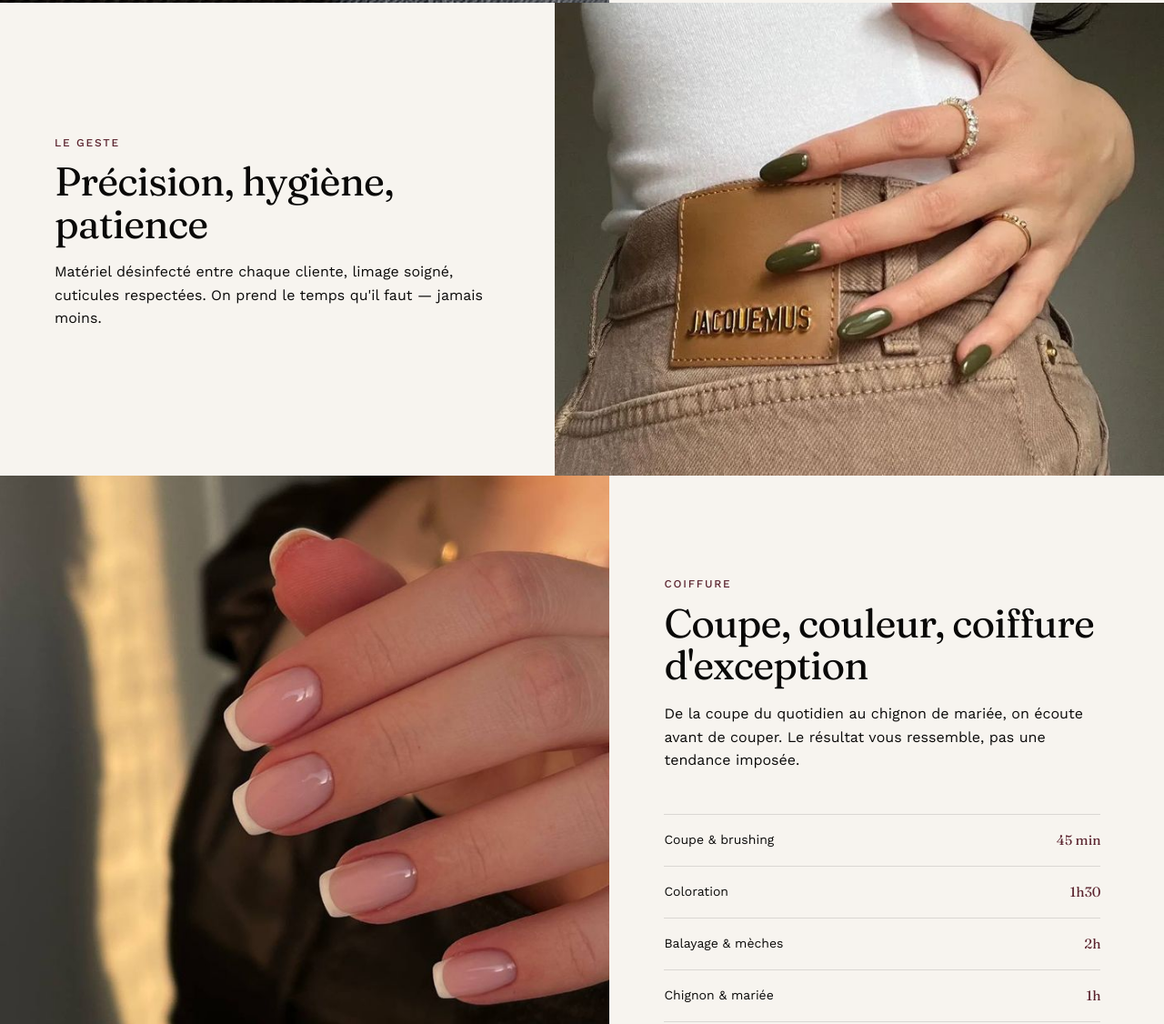
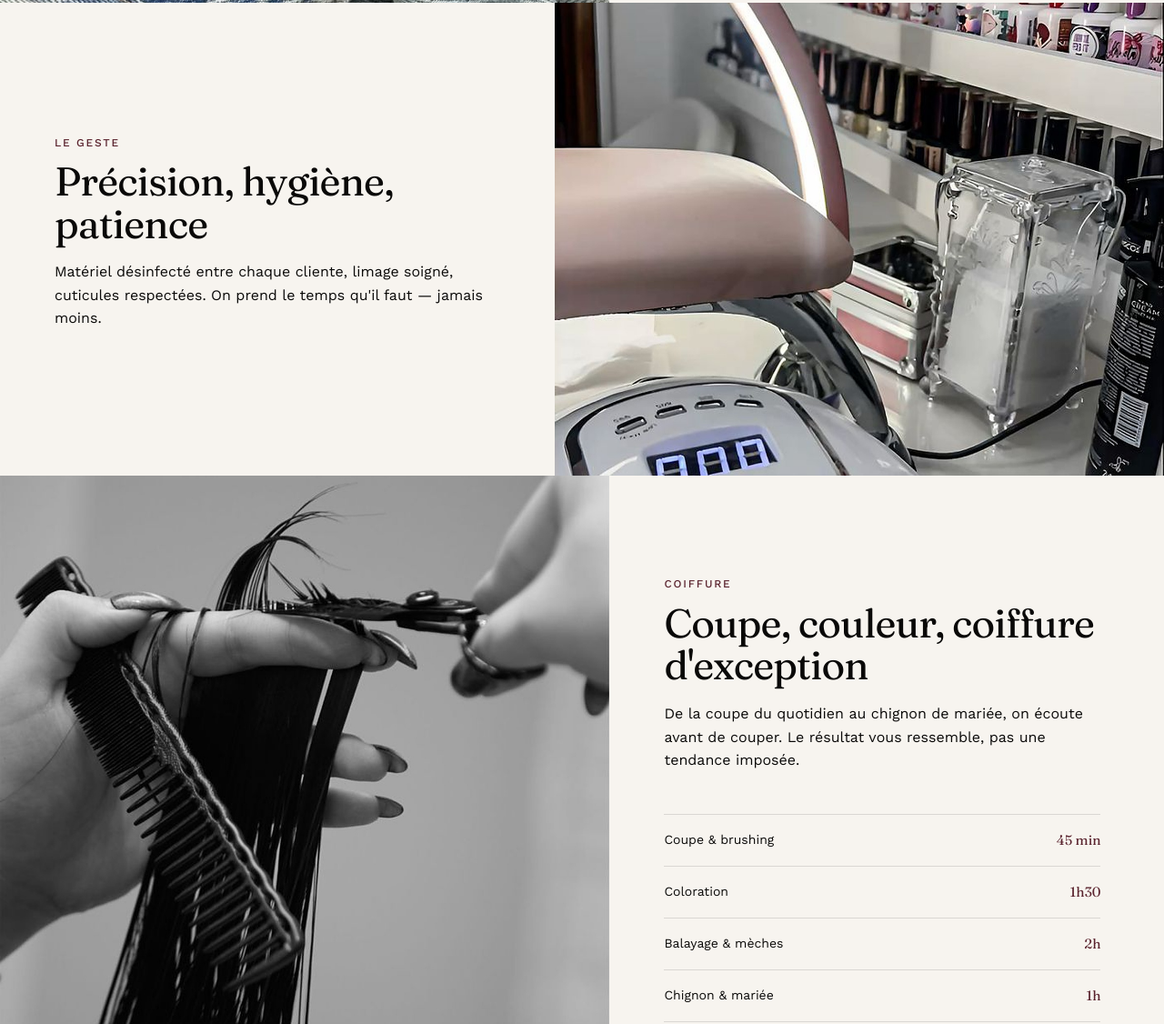
Before and after one commit to WHY8T/bs-sisters-salon, a website: page index.html in a window 1280 px wide. Shown: the part 1674-2800 px from the top of the page at 91% size. Drawn offline with nearby package versions, Linux system fonts and the light colour scheme.

Commit message:
Update feature section images (ongles, geste, coiffure)

```diff
--- a/index.html
+++ b/index.html
@@ -58,13 +58,10 @@
     <!-- ================= HERO — full bleed photo (Your custom main image) ================= -->
     <section class="hero">
       <div class="hero-media" id="heroSlideshow">
-        <img src="images/hero-main.jpg" alt="The BS Sisters Salon" class="hero-slide kenburns active" loading="eager"
-          decoding="async" fetchpriority="high">
-        <img src="images/gallery-1.jpg" alt="Vernis signature The BS Sisters" class="hero-slide" loading="eager"
-          decoding="async">
+        <img src="images/hero-main.jpg" alt="The BS Sisters Salon" class="hero-slide kenburns active" loading="eager" decoding="async" fetchpriority="high">
+        <img src="images/gallery-1.jpg" alt="Vernis signature The BS Sisters" class="hero-slide" loading="eager" decoding="async">
         <img src="images/gallery-2.jpg" alt="Goutte de vernis" class="hero-slide" loading="eager" decoding="async">
-        <img src="images/gallery-3.jpg" alt="Manucure enveloppée de soie" class="hero-slide" loading="eager"
-          decoding="async">
+        <img src="images/gallery-3.jpg" alt="Manucure enveloppée de soie" class="hero-slide" loading="eager" decoding="async">
         <div class="hero-scrim"></div>
       </div>
       <div class="hero-inner">
@@ -106,7 +103,7 @@
     <!-- ================= ONGLES — editorial image block ================= -->
     <section class="feature" id="ongles">
       <div class="feature-media reveal-scale">
-        <img src="images/nail-2.jpg" alt="Nail art détaillé">
+        <img src="images/feature-ongles.jpg" alt="Palette de vernis semi-permanent aux teintes nude et roses">
       </div>
       <div class="feature-copy">
         <p class="eyebrow reveal-up">L'atelier ongles</p>
@@ -127,7 +124,7 @@
 
     <section class="feature feature-reverse">
       <div class="feature-media reveal-scale">
-        <img src="images/nail-3.jpg" alt="Séance de manucure en cours">
+        <img src="images/feature-geste.jpg" alt="Poste de travail du salon, matériel et lampe UV">
       </div>
       <div class="feature-copy">
         <p class="eyebrow reveal-up">Le geste</p>
@@ -140,7 +137,7 @@
     <!-- ================= COIFFURE ================= -->
     <section class="feature" id="coiffure">
       <div class="feature-media reveal-scale">
-        <img src="images/nail-4.jpg" alt="Intérieur élégant du salon">
+        <img src="images/feature-coiffure.jpg" alt="Coupe de cheveux réalisée avec précision">
       </div>
       <div class="feature-copy">
         <p class="eyebrow reveal-up">Coiffure</p>
```
Also changed, not shown: images/feature-coiffure.jpg (added), images/feature-geste.jpg (added), images/feature-ongles.jpg (added).
